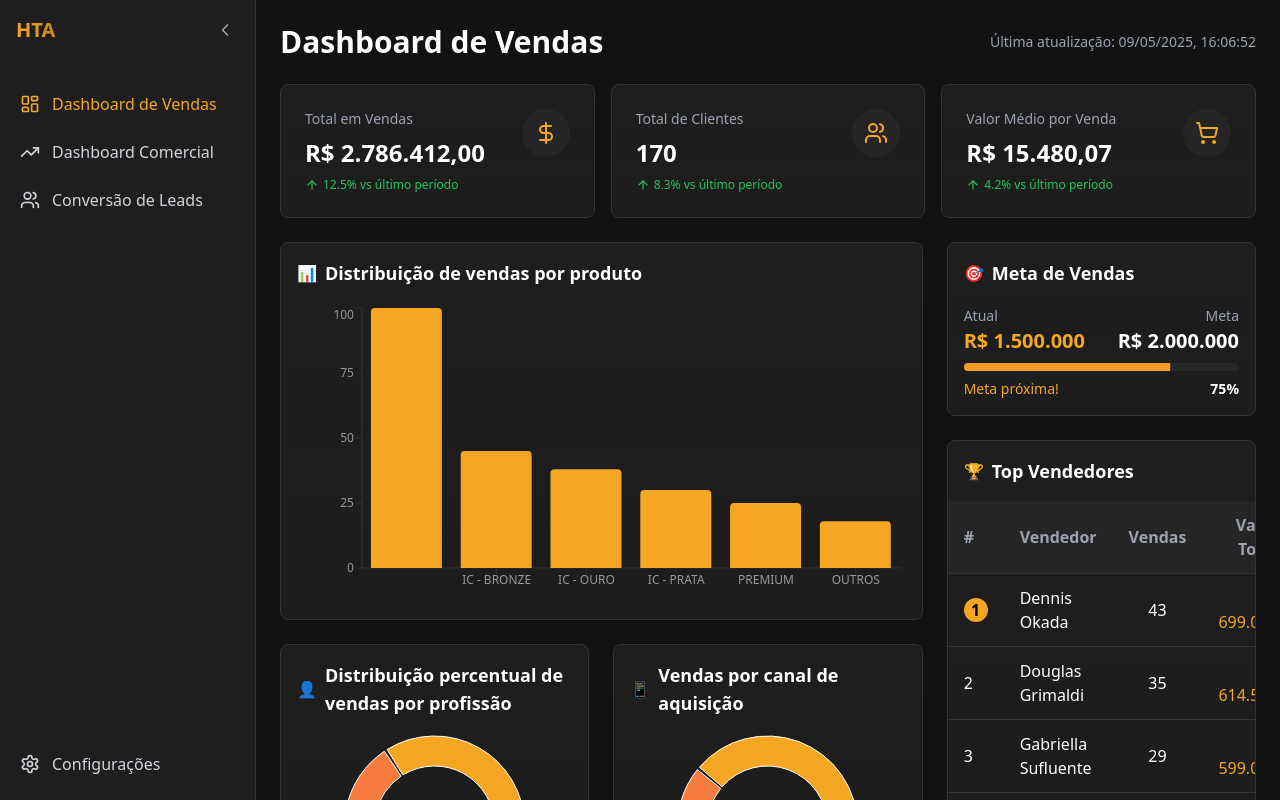
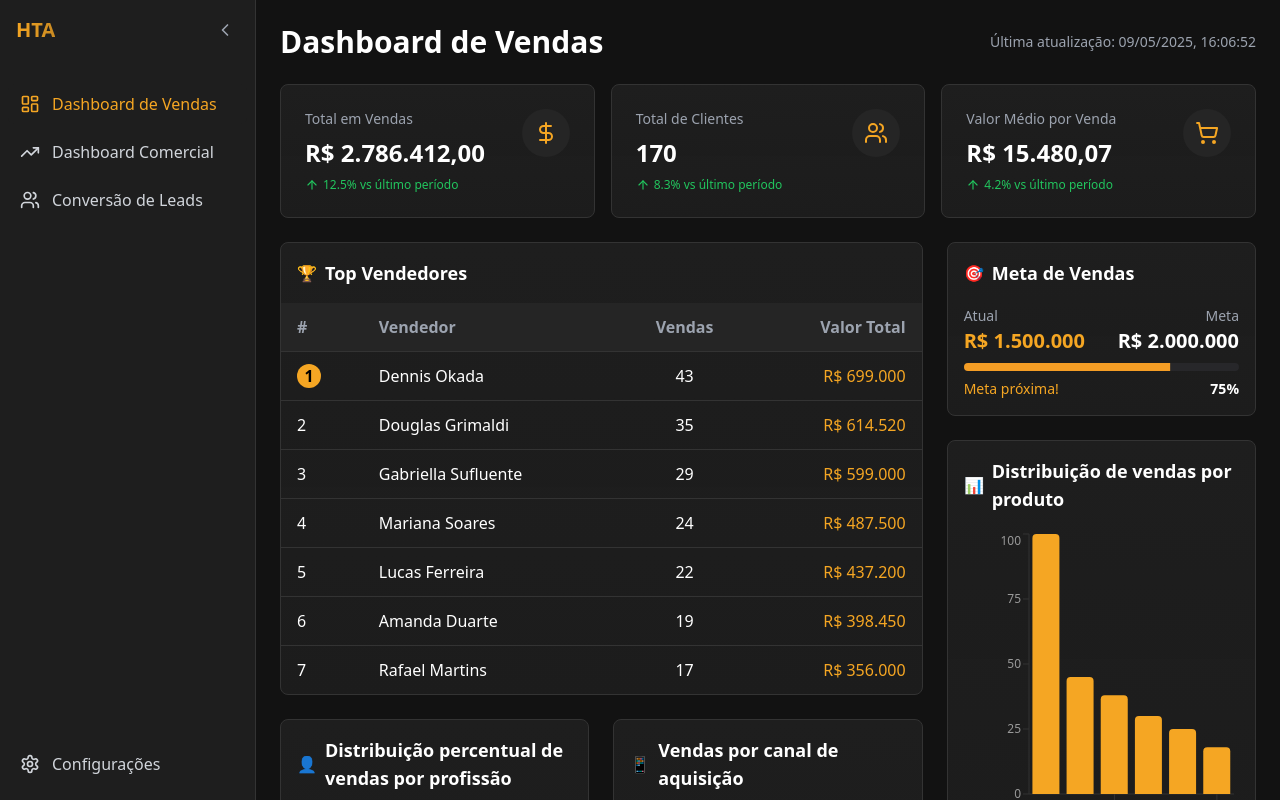
Before and after one commit to HenriqueToledoHTA/hta-sales-nexus-31, a React (Vite) app: page / in a window 1280 px wide. Built offline with nearby package versions, Linux system fonts and the light colour scheme.

Commit message:
Swap chart and table positions
Swap the positions of the "Product Distribution Chart" and "Top Sellers Table" components in the SalesDashboard layout.

```diff
--- a/src/pages/SalesDashboard.tsx
+++ b/src/pages/SalesDashboard.tsx
@@ -55,8 +55,8 @@ export default function SalesDashboard() {
       <div className="grid grid-cols-1 lg:grid-cols-3 gap-6">
         {/* Left column */}
         <div className="lg:col-span-2 space-y-6">
-          {/* Product distribution chart */}
-          <ProductDistributionChart data={productDistribution} />
+          {/* Top sellers table (swapped position) */}
+          <TopSellersTable sellers={topSellers} />
 
           {/* Distribution pie charts */}
           <div className="grid grid-cols-1 md:grid-cols-2 gap-6">
@@ -83,8 +83,8 @@ export default function SalesDashboard() {
           {/* Sales goal */}
           <SalesGoal current={goalData.current} goal={goalData.goal} />
 
-          {/* Top sellers */}
-          <TopSellersTable sellers={topSellers} />
+          {/* Product distribution chart (swapped position) */}
+          <ProductDistributionChart data={productDistribution} />
         </div>
       </div>
     </DashboardLayout>
```
